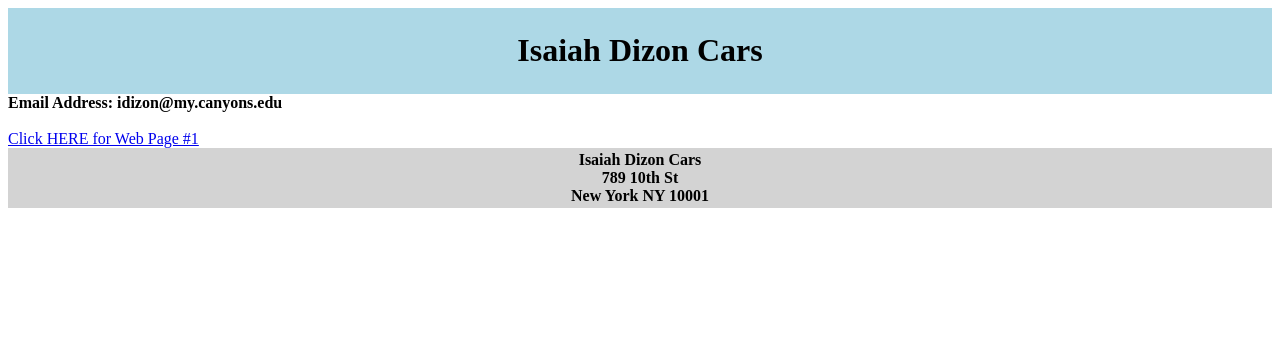
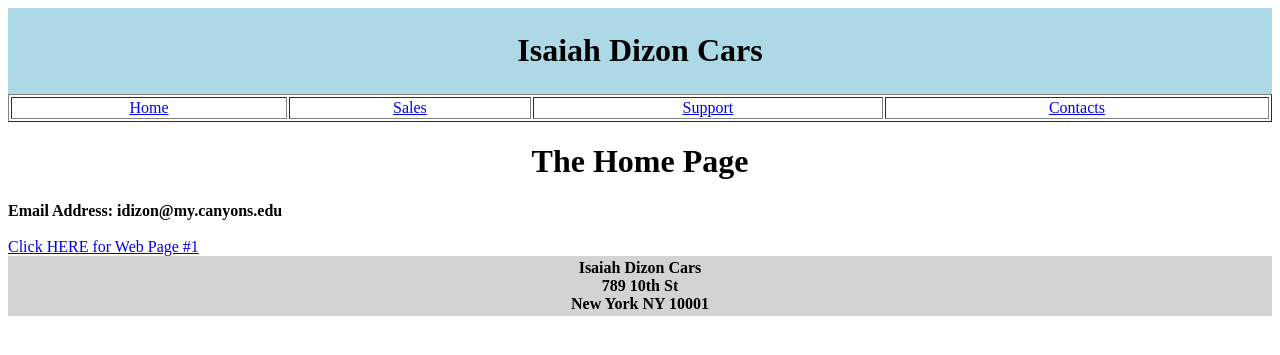
Before and after one commit to nigodizon/cmpsci192-webpage1, a PHP site: page /page2.php in a window 1280 px wide. Shown: the top 355 px of the page. Run offline with PHP 8.4, Linux system fonts and the light colour scheme.

Commit message:
Complete PHP Lab 9 - CSGI and Navigation Menu

```diff
--- a/page2.php
+++ b/page2.php
@@ -10,7 +10,7 @@
 /*
  * Who: Isaiah Dizon
  * What: CMP SCI CS192 Lab Web Page Project
- * When: 11/11/26
+ * When: 11/20/26
  * What: Lab Web Page #2
  */
 
@@ -22,6 +22,9 @@ class Company789 {
     public $name6 = 'Vacay4Sale';
     private $addr6 = '789 10th St';
     private $city6 = 'New York NY 10001';
+
+    // Lab 9 - Default page selection
+    protected $whichpage = "Home";
 
     // Create and return company header
     public function getHeader935($company, $color) {
@@ -60,14 +63,16 @@ class Child209 extends Company789 {
     public $main_url = "http://isaiahphpcourse.atwebpages.com";
     public $main_email = "idizon@my.canyons.edu";
 
+    // Lab 9 - Navigation array
+    private $navbar_array = array();
+
     // Constructor
     public function __construct() {
         $this->name6 = "Isaiah Dizon Cars";
     }
 
-    // Create and return HTML for main information
+    // Create and return company information
     public function main_info925() {
-
         $data = "<strong>Email Address: ";
         $data .= $this->main_email;
         $data .= "</strong>";
@@ -81,18 +86,84 @@ class Child209 extends Company789 {
         return $data;
     }
 
+    // ------------------ lab 9 methods ------------------
+
+    // Create array for navigation bar
+    public function create_navbar_array() {
+        $fullurl = $this->main_url . "/page2.php";
+
+        $this->navbar_array = array(
+            "Home" => "$fullurl?whichpage=Home",
+            "Sales" => "$fullurl?whichpage=Sales",
+            "Support" => "$fullurl?whichpage=Support",
+            "Contacts" => "$fullurl?whichpage=Contacts"
+        );
+    }
+
+    // Create and return the navigation bar
+    public function getNavBar457() {
+        $data = "<table border='1' style='width:100%;text-align:center'>";
+        $data .= "<tr>";
+
+        foreach ($this->navbar_array as $name => $url) {
+            $data .= "<td>";
+            $data .= "<a href='$url'>$name</a>";
+            $data .= "</td>";
+        }
+
+        $data .= "</tr>";
+        $data .= "</table>";
+
+        return $data;
+    }
+
+    // Determine which page to display
+    public function setWhichPage() {
+        if (empty($_GET['whichpage'])) {
+            $this->whichpage = "Home";
+        }
+        else {
+            $page = $_GET['whichpage'];
+
+            if (is_string($page) &&
+                array_key_exists($page, $this->navbar_array)) {
+                $this->whichpage = $page;
+            }
+            else {
+                $this->whichpage = "Home";
+            }
+        }
+    }
+
+    // Create and return the main page content
+    public function getMain844() {
+        $data = "<h1 style='text-align:center'>";
+        $data .= "The " . $this->whichpage . " Page";
+        $data .= "</h1>";
+
+        return $data;
+    }
+
 } // End Child209 class
 
 
 // ------------------ build web page #2 ------------------
 
-// Create a child class object
+// Create the child class object
 $object925 = new Child209();
 
 // Display the inherited company header
 print $object925->getHeader935($object925->name6, "lightblue");
 
-// Display the company's main information
+// Lab 9 - Initialize and display navigation bar
+$object925->create_navbar_array();
+print $object925->getNavBar457();
+
+// Lab 9 - Determine and display selected page
+$object925->setWhichPage();
+print $object925->getMain844();
+
+// Display company information from Lab 8
 print $object925->main_info925();
 
 // Display the inherited company footer
```
